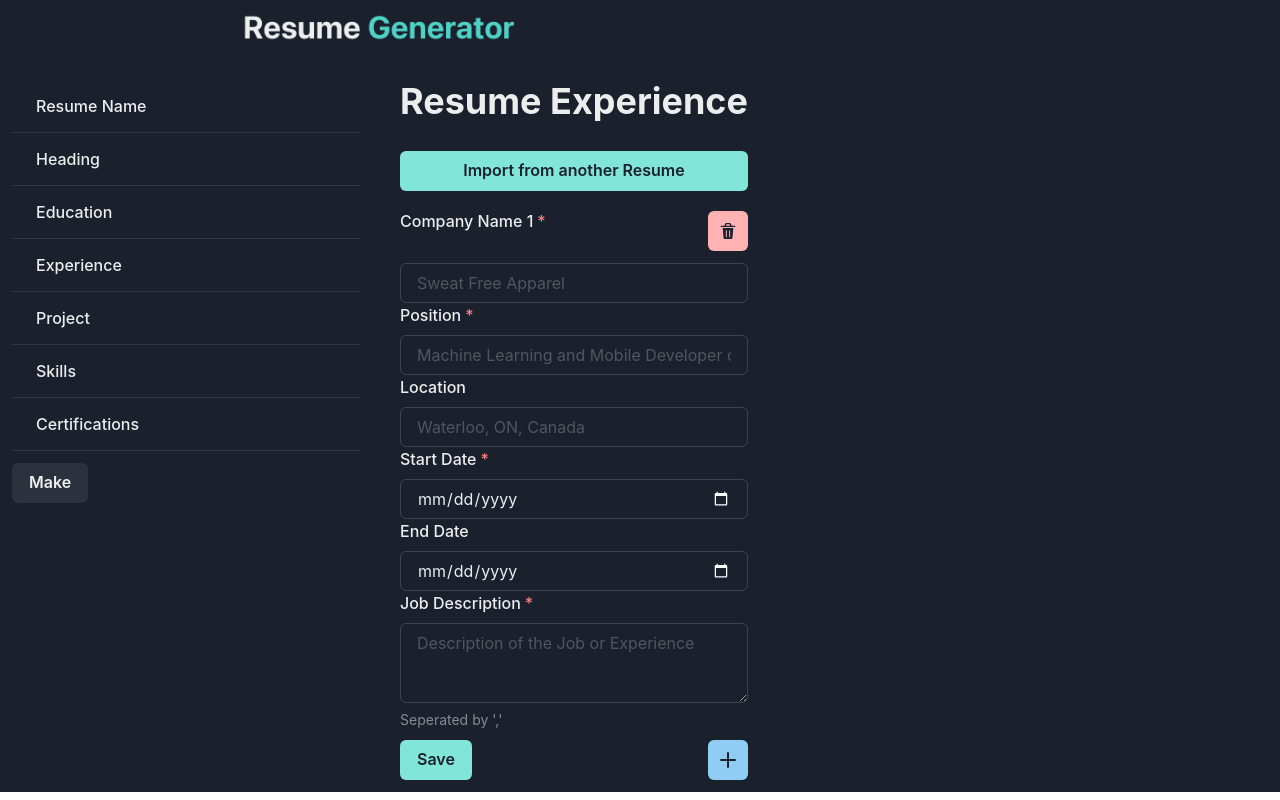
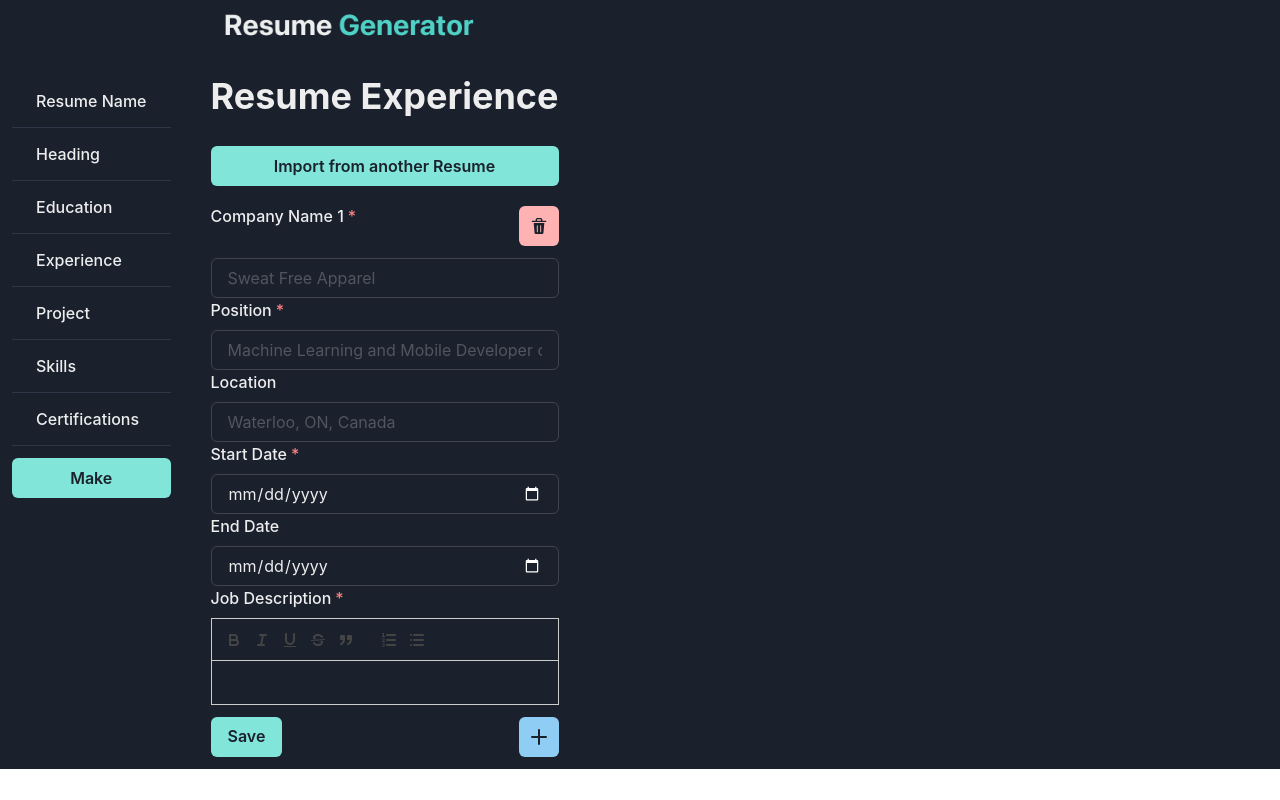
Before and after one commit to TheFJcurve/resume-generator-app, a React (Vite) app in the folder frontend/: page /resume/create/experience in a window 1280 px wide. Built offline with nearby package versions, Linux system fonts and the light colour scheme.

Commit message:
added editor textbar in experiences

```diff
--- a/frontend/package.json
+++ b/frontend/package.json
@@ -22,12 +22,11 @@
     "formik": "^2.4.5",
     "framer-motion": "^10.18.0",
     "lodash": "^4.17.21",
-    "react": "^18.2.0",
-    "react-context": "^0.0.3",
     "react-dom": "^18.2.0",
     "react-draft-wysiwyg": "^1.15.0",
     "react-hook-form": "^7.49.3",
     "react-query": "^3.39.3",
+    "react-quill": "^2.0.0",
     "react-router-dom": "^6.21.2",
     "reactcss": "^1.2.3",
     "zustand": "^4.4.7"
--- a/frontend/src/components/ExperiencePage.tsx
+++ b/frontend/src/components/ExperiencePage.tsx
@@ -1,20 +1,21 @@
+import { AddIcon, DeleteIcon } from "@chakra-ui/icons";
 import {
   Box,
   Button,
   FormControl,
-  FormHelperText,
   FormLabel,
   HStack,
   Heading,
   IconButton,
   Input,
   SimpleGrid,
-  Textarea,
 } from "@chakra-ui/react";
+import { useState } from "react";
+import ReactQuill from "react-quill";
+import "react-quill/dist/quill.snow.css";
 import { Form } from "react-router-dom";
 import useResume from "../hooks/useResume";
-import { AddIcon, DeleteIcon } from "@chakra-ui/icons";
-import { useState } from "react";
+import "react-quill/dist/quill.snow.css";
 
 const ExperiencePage = () => {
   const { resume, dispatch } = useResume();
@@ -35,6 +36,7 @@ const ExperiencePage = () => {
         : resume?.experience
       : defaultField
   );
+  const [quillContent, setQuillContent] = useState<string[]>([]);
 
   const handleSubmit = (e: React.FormEvent<HTMLFormElement>) => {
     e.preventDefault();
@@ -49,7 +51,7 @@ const ExperiencePage = () => {
         location: data.get(`location${index}`) as string,
         startDate: data.get(`startDate${index}`) as string,
         endDate: data.get(`endDate${index}`) as string,
-        description: data.get(`description${index}`) as string,
+        description: quillContent[index],
       })
     );
 
@@ -60,6 +62,7 @@ const ExperiencePage = () => {
     });
 
     setInputFields(newExperiences);
+    setQuillContent([]);
   };
 
   const addField = () => {
@@ -135,12 +138,31 @@ const ExperiencePage = () => {
               </FormControl>
               <FormControl isRequired>
                 <FormLabel>Job Description</FormLabel>
-                <Textarea
-                  name={`description${index}`}
-                  placeholder="Description of the Job or Experience"
+                <ReactQuill
+                  id={`description${index}`}
+                  theme="snow"
                   defaultValue={input.description}
+                  onChange={(value) => {
+                    const updatedQuillContents = [...quillContent];
+                    updatedQuillContents[index] = value;
+                    setQuillContent(updatedQuillContents);
+                  }}
+                  modules={{
+                    toolbar: [
+                      ["bold", "italic", "underline", "strike", "blockquote"],
+                      [{ list: "ordered" }, { list: "bullet" }],
+                    ],
+                  }}
+                  formats={[
+                    "bold",
+                    "italic",
+                    "underline",
+                    "strike",
+                    "blockquote",
+                    "list",
+                    "bullet",
+                  ]}
                 />
-                <FormHelperText>Seperated by ',' </FormHelperText>
               </FormControl>
             </Box>
           );
--- a/frontend/src/components/ResumeComponentList.tsx
+++ b/frontend/src/components/ResumeComponentList.tsx
@@ -33,7 +33,15 @@ const ResumeComponentList = () => {
   };
 
   return (
-    <SimpleGrid columns={{ sm: 1, md: 2 }} margin={3} gap={10}>
+    <SimpleGrid
+      style={{
+        display: "flex",
+        width: "100%",
+      }}
+      columns={{ sm: 1, md: 2 }}
+      margin={3}
+      gap={10}
+    >
       <TableContainer>
         <Table variant="simple">
           <LinkTableItem link="./name">Resume Name</LinkTableItem>
@@ -44,7 +52,13 @@ const ResumeComponentList = () => {
           <LinkTableItem link="./skills">Skills</LinkTableItem>
           <LinkTableItem link="./certifications">Certifications</LinkTableItem>
         </Table>
-        <Button marginTop={3} onClick={postResume} type="submit">
+        <Button
+          colorScheme="teal"
+          marginTop={3}
+          width={"100%"}
+          onClick={postResume}
+          type="submit"
+        >
           Make
         </Button>
       </TableContainer>
```
Also changed, not shown: frontend/src/components/CustomTextArea.tsx (added, +13 -0 lines), 1 other file (tests, documents, lock files or other folders).
